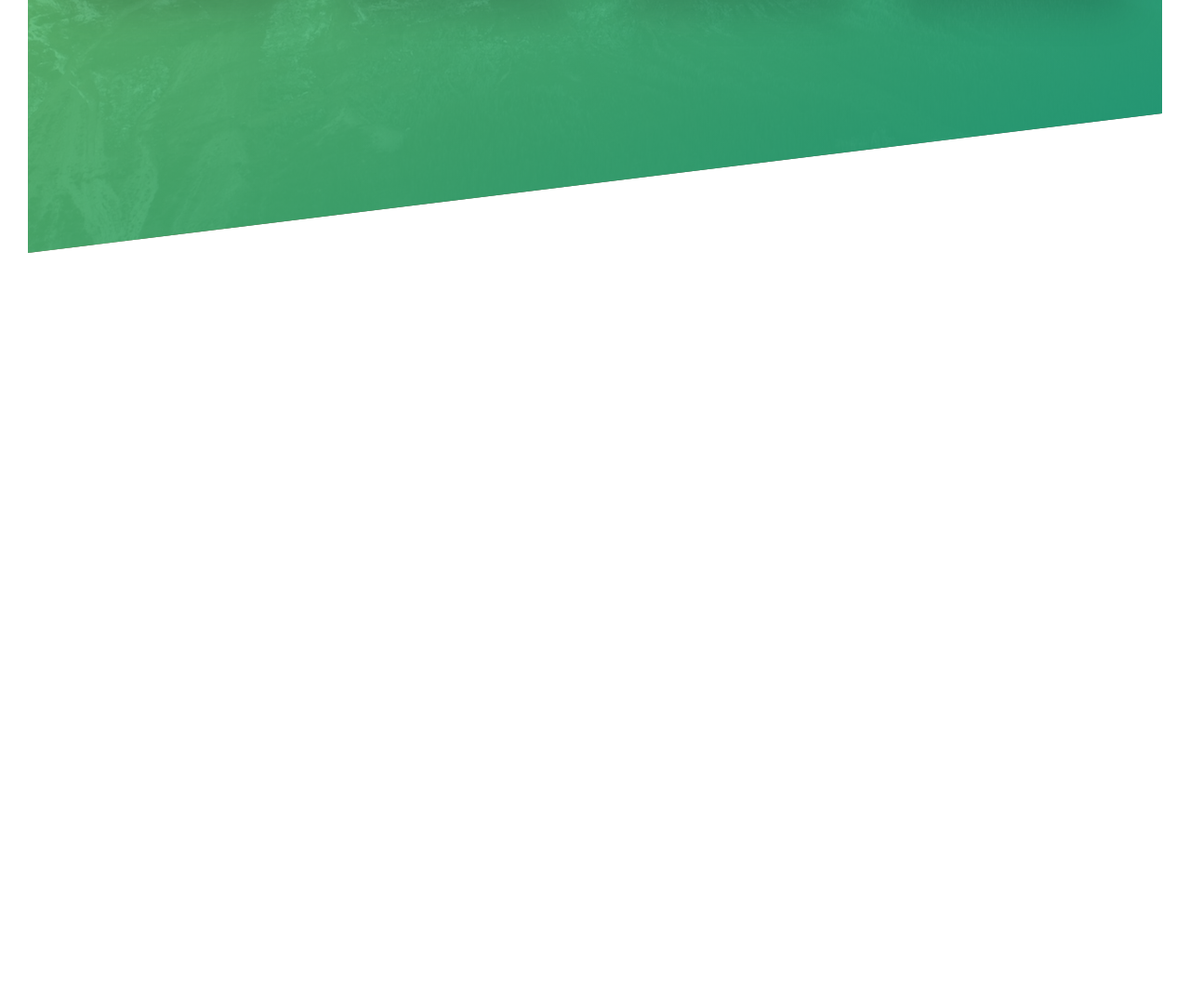
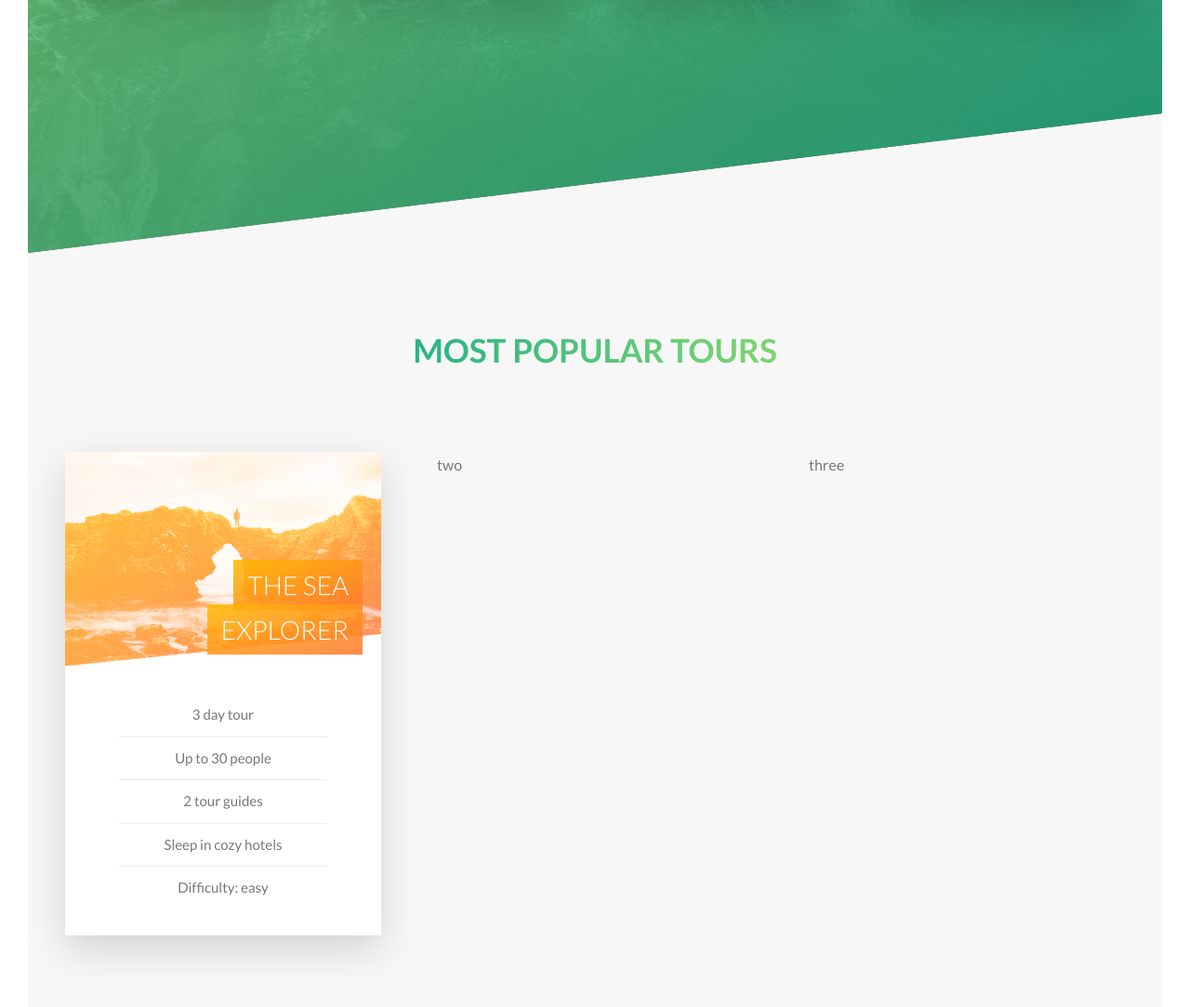
Before and after one commit to AmRayane/Natours, a website: page index.html in a window 1280 px wide. Shown: the part 2065-3148 px from the top of the page at 93% size. Before the commit the page ends 2337 px from the top, so only its background shows below. Drawn offline with Linux system fonts and the light colour scheme.

Commit message:
building tours section part 1

```diff
--- a/index.html
+++ b/index.html
@@ -1,24 +1,25 @@
 <!DOCTYPE html>
 <html lang="en">
+  <head>
+    <meta charset="UTF-8" />
+    <meta name="viewport" content="width=device-width, initial-scale=1.0" />
 
-<head>
-    <meta charset="UTF-8">
-    <meta name="viewport" content="width=device-width, initial-scale=1.0">
-
-    <link href="https://fonts.googleapis.com/css?family=Lato:100,300,400,700,900" rel="stylesheet">
-    <link rel="stylesheet" href="css/styles.css">
-    <link rel="stylesheet" href="css/icon-font.css">
-    <link rel="stylesheet" href="css/style.css">
-    <link rel="shortcut icon" type="image/png" href="img/favicon.png">
+    <link
+      href="https://fonts.googleapis.com/css?family=Lato:100,300,400,700,900"
+      rel="stylesheet"
+    />
+    <link rel="stylesheet" href="css/styles.css" />
+    <link rel="stylesheet" href="css/icon-font.css" />
+    <link rel="stylesheet" href="css/style.css" />
+    <link rel="shortcut icon" type="image/png" href="img/favicon.png" />
 
     <title>Natours | Exciting tours for adventurous people</title>
   </head>
 
-
   <body>
     <header class="header">
       <div class="header__logo-box">
-            <img src="img/logo-white.png" alt="logo" class="logo">
+        <img src="img/logo-white.png" alt="logo" class="logo" />
       </div>
       <div class="header__text-box">
         <h1 class="heading-primary">
@@ -32,26 +33,50 @@
     <main>
       <section class="section-about">
         <div class="u-center-text u-margin-bottom-big">
-                <h2 class="heading-secondary">exciting tours for adventurous people</h2>
+          <h2 class="heading-secondary">
+            exciting tours for adventurous people
+          </h2>
         </div>
         <div class="row">
           <div class="col-1-of-2">
-                    <h3 class="heading-tertiary u-margin-bottom-small">You are going tofall in love with nature</h3>
-                    <p class="paragraph">Lorem ipsum dolor sit amet consectetur adipisicing elit. Laudantium sed
-                        incidunt delectus voluptas necessitatibus sunt magni tenetur nobis repudiandae architecto
-                        sapiente molestias, excepturi eum nemo possimus corporis molestiae eaque eos.</p>
+            <h3 class="heading-tertiary u-margin-bottom-small">
+              You are going tofall in love with nature
+            </h3>
+            <p class="paragraph">
+              Lorem ipsum dolor sit amet consectetur adipisicing elit.
+              Laudantium sed incidunt delectus voluptas necessitatibus sunt
+              magni tenetur nobis repudiandae architecto sapiente molestias,
+              excepturi eum nemo possimus corporis molestiae eaque eos.
+            </p>
 
-                    <h3 class="heading-tertiary u-margin-bottom-small">You are going tofall in love with nature</h3>
-                    <p class="paragraph">Lorem ipsum dolor sit amet consectetur adipisicing elit. Laudantium sed
-                        incidunt delectus voluptas necessitatibus sunt magni tenetur nobis repudiandae architecto
-                        sapiente molestias, excepturi eum nemo possimus corporis molestiae eaque eos.</p>
+            <h3 class="heading-tertiary u-margin-bottom-small">
+              You are going tofall in love with nature
+            </h3>
+            <p class="paragraph">
+              Lorem ipsum dolor sit amet consectetur adipisicing elit.
+              Laudantium sed incidunt delectus voluptas necessitatibus sunt
+              magni tenetur nobis repudiandae architecto sapiente molestias,
+              excepturi eum nemo possimus corporis molestiae eaque eos.
+            </p>
             <a href="#" class="btn-text">Lean more &rarr;</a>
           </div>
           <div class="col-1-of-2">
             <div class="composition">
-                        <img src="img/nat-1-large.jpg" alt="image 1" class="composition__photo composition__photo--p1">
-                        <img src="img/nat-2-large.jpg" alt="image 2" class="composition__photo composition__photo--p2">
-                        <img src="img/nat-3-large.jpg" alt="image 3" class="composition__photo composition__photo--p3">
+              <img
+                src="img/nat-1-large.jpg"
+                alt="image 1"
+                class="composition__photo composition__photo--p1"
+              />
+              <img
+                src="img/nat-2-large.jpg"
+                alt="image 2"
+                class="composition__photo composition__photo--p2"
+              />
+              <img
+                src="img/nat-3-large.jpg"
+                alt="image 3"
+                class="composition__photo composition__photo--p3"
+              />
             </div>
           </div>
         </div>
@@ -62,45 +87,97 @@
           <div class="col-1-of-4">
             <div class="feature-box">
               <i class="feature-box__icon icon-basic-world"></i>
-                        <h3 class="heading-tertiary u-margin-bottom-small">Explore the world</h3>
-                        <p>Lorem ipsum dolor sit amet consectetur adipisicing elitipraesentium minus repudiandae
-                            architecto
+              <h3 class="heading-tertiary u-margin-bottom-small">
+                Explore the world
+              </h3>
+              <p>
+                Lorem ipsum dolor sit amet consectetur adipisicing
+                elitipraesentium minus repudiandae architecto
               </p>
             </div>
           </div>
           <div class="col-1-of-4">
             <div class="feature-box">
               <i class="feature-box__icon icon-basic-compass"></i>
-                        <h3 class="heading-tertiary u-margin-bottom-small">Meet Nature</h3>
-                        <p>Lorem ipsum dolor sit amet consectetur adipisicing elitipraesentium minus repudiandae
-                            architecto
+              <h3 class="heading-tertiary u-margin-bottom-small">
+                Meet Nature
+              </h3>
+              <p>
+                Lorem ipsum dolor sit amet consectetur adipisicing
+                elitipraesentium minus repudiandae architecto
               </p>
             </div>
           </div>
           <div class="col-1-of-4">
             <div class="feature-box">
               <i class="feature-box__icon icon-basic-map"></i>
-                        <h3 class="heading-tertiary u-margin-bottom-small">Find your way</h3>
-                        <p>Lorem ipsum dolor sit amet consectetur adipisicing elitipraesentium minus repudiandae
-                            architecto
+              <h3 class="heading-tertiary u-margin-bottom-small">
+                Find your way
+              </h3>
+              <p>
+                Lorem ipsum dolor sit amet consectetur adipisicing
+                elitipraesentium minus repudiandae architecto
               </p>
             </div>
           </div>
           <div class="col-1-of-4">
             <div class="feature-box">
               <i class="feature-box__icon icon-basic-heart"></i>
-                        <h3 class="heading-tertiary u-margin-bottom-small">Live a healthier life</h3>
-                        <p>Lorem ipsum dolor sit amet consectetur adipisicing elitipraesentium minus repudiandae
-                            architecto
+              <h3 class="heading-tertiary u-margin-bottom-small">
+                Live a healthier life
+              </h3>
+              <p>
+                Lorem ipsum dolor sit amet consectetur adipisicing
+                elitipraesentium minus repudiandae architecto
               </p>
             </div>
           </div>
-
+        </div>
+      </section>
+      <section class="section-tours">
+        <div class="u-center-text u-margin-bottom-big">
+          <h2 class="heading-secondary">Most popular tours</h2>
+        </div>
+        <div class="row">
+          <div class="col-1-of-3">
+            <div class="card">
+              <div class="card__side card__side--front">
+                <div class="card__picture card__picture-1"></div>
+                <h4 class="card__heading">
+                  <span class="card__heading-span card__heading-span--1"
+                    >the sea explorer</span
+                  >
+                </h4>
+                <div class="card__details">
+                  <ul>
+                    <li>3 day tour</li>
+                    <li>Up to 30 people</li>
+                    <li>2 tour guides</li>
+                    <li>Sleep in cozy hotels</li>
+                    <li>Difficulty: easy</li>
+                  </ul>
+                </div>
+              </div>
+              <div class="card__side card__side--back card__side--back--1">
+                <div class="card__cta">
+                  <div class="card__price-box">
+                    <p class="card__price-only">Only</p>
+                    <p class="card__price-value">$297</p>
+                  </div>
+                  <a href="" class="btn btn--white">Book now!</a>
+                </div>
+              </div>
+            </div>
+          </div>
+          <div class="col-1-of-3">
+            <div class="card">two</div>
+          </div>
+          <div class="col-1-of-3">
+            <div class="card">three</div>
+          </div>
         </div>
       </section>
     </main>
-
-
 
     <!-- <section class="grid-test">
         <div class="row">
@@ -147,7 +224,5 @@
         </div>
 
     </section> -->
-
   </body>
-
 </html>
--- /dev/null
+++ b/sass/components/_card.scss
@@ -0,0 +1,126 @@
+.card {
+  //functionality
+  perspective: 150rem;
+  position: relative;
+  height: 52rem;
+
+  &__side {
+    font-size: 2rem;
+    transition: all 0.8s ease;
+    height: 52rem;
+    width: 100%;
+    position: absolute;
+    top: 0;
+    left: 0;
+    backface-visibility: hidden;
+    box-shadow: 0 1.5rem 4rem rgb($black-color, 0.15);
+    overflow: hidden;
+    &--front {
+      background-color: $white-color;
+    }
+
+    &--back {
+      //   background-color: ;
+      transform: rotateY(180deg);
+      &--1 {
+        background-image: linear-gradient(
+          to right bottom,
+          $color-secondary-light,
+          $color-secondary-dark
+        );
+      }
+    }
+  }
+  &:hover &__side--front {
+    transform: rotateY(-180deg);
+  }
+
+  &:hover &__side--back {
+    transform: rotateY(0);
+  }
+
+  /*card image*/
+
+  &__image {
+    width: 100%;
+    height: 23rem;
+    position: relative;
+    img {
+      width: 100%;
+      height: 23rem;
+    }
+    &::before {
+      width: 100%;
+      height: 100%;
+      top: 0;
+      left: 0;
+      position: absolute;
+    }
+  }
+
+  //front side styling
+  &__picture {
+    background-size: cover;
+    height: 23rem;
+    background-blend-mode: screen;
+    clip-path: polygon(0 0, 100% 0, 100% 85%, 0 100%);
+    &-1 {
+      background-image: linear-gradient(
+          to right bottom,
+          $color-secondary-light,
+          $color-secondary-dark
+        ),
+        url(../../img/nat-5.jpg);
+    }
+    &-2 {
+    }
+    &-3 {
+    }
+  }
+
+  &__heading {
+    font-size: 2.8rem;
+    font-weight: 300;
+    text-transform: uppercase;
+    text-align: right;
+    position: absolute;
+    top: 12rem;
+    right: 2rem;
+    color: white;
+    width: 75%;
+  }
+
+  &__heading-span {
+    padding: 1rem 1.5rem;
+    box-decoration-break: clone;
+    -webkit-box-decoration-break: clone;
+
+    &--1 {
+      background-image: linear-gradient(
+        to right bottom,
+        rgba($color-secondary-light, 0.85),
+        rgba($color-secondary-dark, 0.85)
+      );
+    }
+  }
+
+  &__details {
+    padding: 3rem;
+    ul {
+      list-style: none;
+      width: 80%;
+      margin: 0 auto;
+      li {
+        text-align: center;
+        font-size: 1.5rem;
+        padding: 1rem;
+        margin: 0 auto;
+        &:not(:last-child) {
+          border-bottom: 1px solid $color-grey-light-2;
+        }
+      }
+    }
+  }
+  &__cta {
+  }
+}
--- a/sass/main.scss
+++ b/sass/main.scss
@@ -10,6 +10,7 @@
 @import "components/buttons";
 @import "components/composition";
 @import "components/feature-box";
+@import "components/card";
 
 @import "layout/header";
 @import "pages/home";
--- a/sass/pages/_home.scss
+++ b/sass/pages/_home.scss
@@ -15,7 +15,13 @@
   background-image: cover;
   transform: skewY(-7deg);
   margin-top: -10rem;
-  & > *{
-  transform: skewY(7deg);
+  & > * {
+    transform: skewY(7deg);
   }
 }
+
+.section-tours {
+  background-color: $color-grey-light-1;
+  margin-top: -10rem;
+  padding: 25rem 0 50rem 0;
+}
```
Also changed, not shown: sass/abstracts/_variables.scss (+8 -0 lines), css/style.css, 1 other file. Lines whose indentation alone changed are shown as unchanged.
